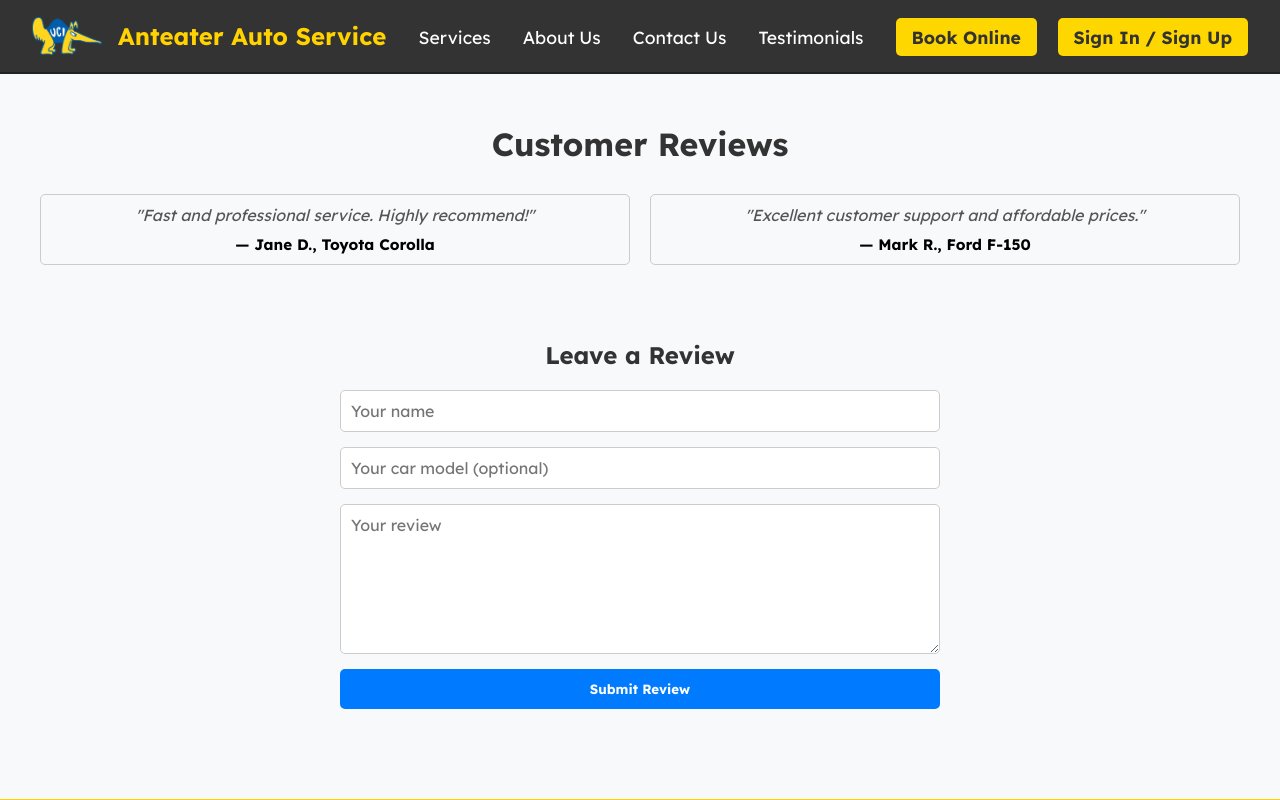
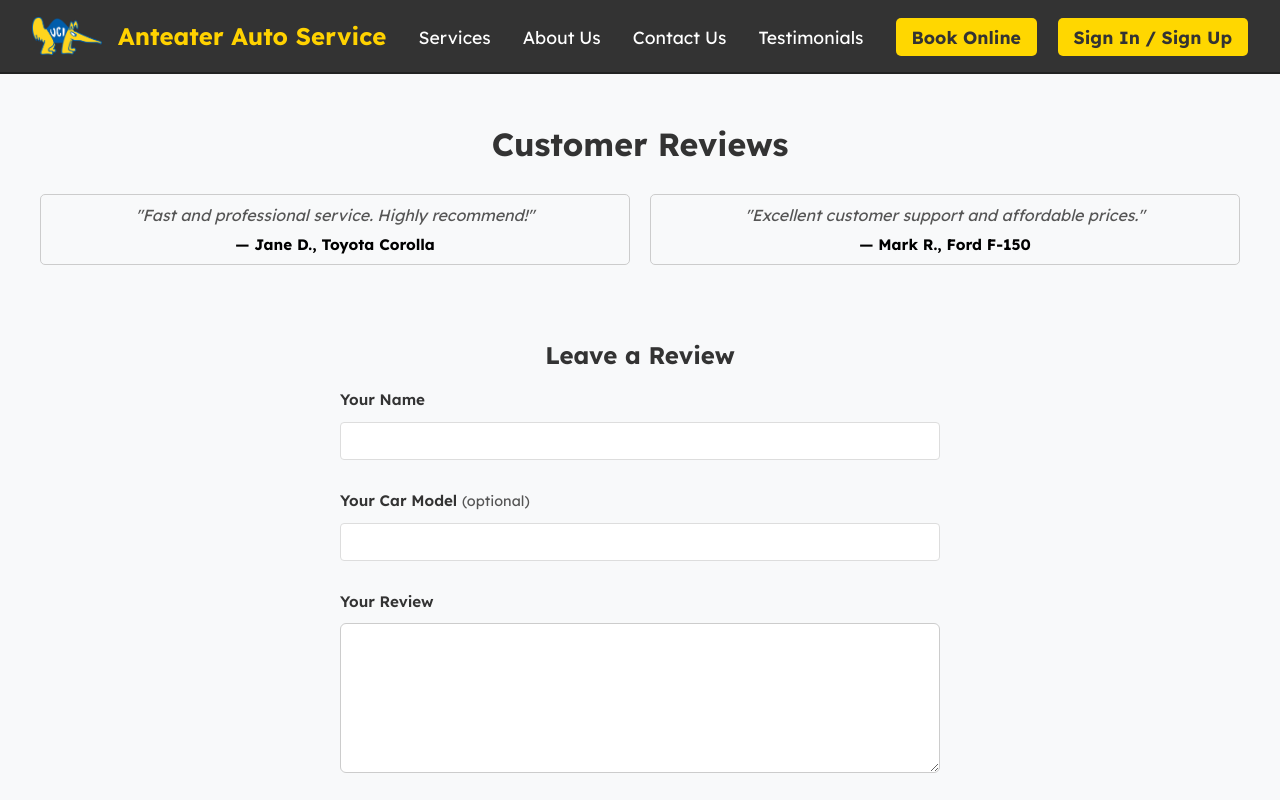
Before and after one commit to smallar1/anteater-auto-services, a React (Create React App) app: page /testimonials in a window 1280 px wide. Shown: the top 800 px of the page. Built offline with nearby package versions, Linux system fonts and the light colour scheme; no server answers.

Commit message:
- Finalized Accessibility and design polish for testimonial form

```diff
--- a/src/components/Testimonials.js
+++ b/src/components/Testimonials.js
@@ -40,7 +40,7 @@ const Testimonials = () => {
     <section className="testimonials-section">
       <div className="testimonials-content">
         {/* Testimonials Heading */}
-        <h2>Customer Reviews</h2>
+        <h1>Customer Reviews</h1>
 
         {/* Testimonials Display */}
         <div className="testimonials-container">
@@ -53,32 +53,41 @@ const Testimonials = () => {
         </div>
 
         {/* Leave a Review Form Heading */}
-        <h3 className="form-heading">Leave a Review</h3>
+        <h2 className="form-heading">Leave a Review</h2>
 
         {/* Review Form */}
         <form className="testimonial-form" onSubmit={handleSubmit}>
+          <div className="form-group">
+            <label htmlFor="name">Your Name</label>
             <input
+              id="name"
               type="text"
               name="name"
-            placeholder="Your name"
               value={formData.name}
               onChange={handleChange}
               required
             />
+          </div>
+          <div className="form-group">
+            <label htmlFor="car">Your Car Model <span className="optional">(optional)</span></label>
             <input
+              id="car"
               type="text"
               name="car"
-            placeholder="Your car model (optional)"
               value={formData.car}
               onChange={handleChange}
             />
+          </div>
+          <div className="form-group">
+            <label htmlFor="text">Your Review</label>
             <textarea
+              id="text"
               name="text"
-            placeholder="Your review"
               value={formData.text}
               onChange={handleChange}
               required
             ></textarea>
+          </div>
           <button type="submit">Submit Review</button>
         </form>
       </div>
--- a/src/components/css/Testimonials.css
+++ b/src/components/css/Testimonials.css
@@ -14,7 +14,7 @@
   }
 
   /* SECTION HEADING */
-  .testimonials-section h2 {
+  .testimonials-section h1 {
     font-size: 2em;
     margin-bottom: 30px;
     color: #333;
@@ -104,7 +104,7 @@
   }
 
   .testimonial-form button {
-    background-color: #007bff;
+    background-color: #0056b3;
     color: white;
     padding: 12px;
     border: none;
@@ -129,3 +129,54 @@
       padding: 15px;
     }
   }
+
+  .form-group {
+  display: flex;
+  flex-direction: column;
+  gap: 0.3rem;
+  margin-bottom: 1.25rem;
+  text-align: left;
+}
+
+.form-group label {
+  font-weight: 600;
+  color: #222;
+  font-size: 0.95rem;
+}
+
+.optional {
+  color: #555;  /* or even #666 */
+  font-size: 0.9rem;
+  font-weight: 400;
+}
+
+
+.testimonial-form input,
+.testimonial-form textarea {
+  padding: 0.75rem;
+  border: 1px solid #ccc;
+  border-radius: 6px;
+  font-size: 1rem;
+  font-family: inherit;
+}
+
+.testimonial-form textarea {
+  min-height: 120px;
+  resize: vertical;
+}
+
+.testimonial-form button {
+  background-color: #0056b3;
+  color: white;
+  padding: 0.75rem 1.25rem;
+  border: none;
+  border-radius: 6px;
+  font-size: 1rem;
+  font-weight: bold;
+  cursor: pointer;
+  transition: background-color 0.3s ease;
+}
+
+.testimonial-form button:hover {
+  background-color: #004199;
+}
```
Lines whose indentation alone changed are shown as unchanged.
